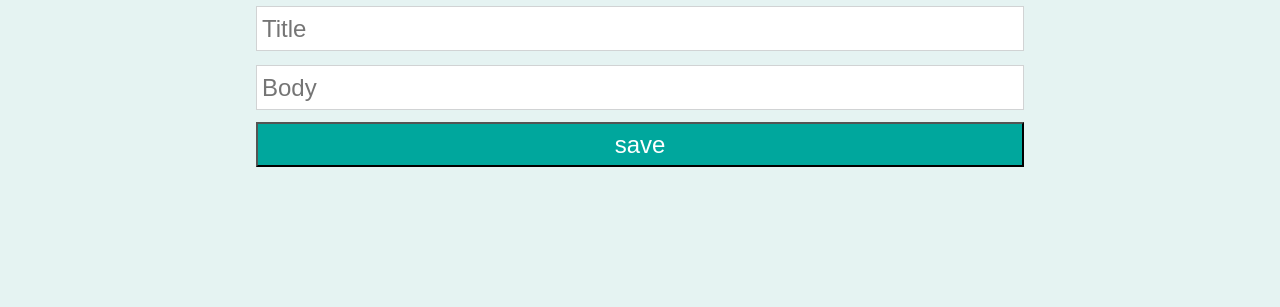
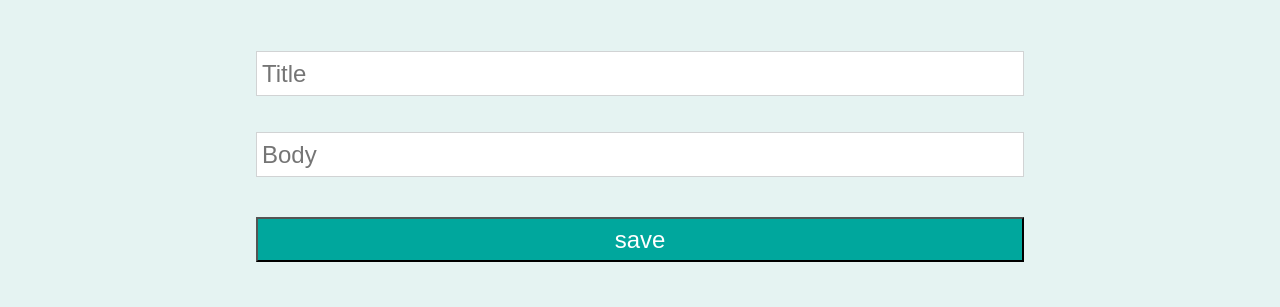
Before and after one commit to Tobin-jn/idea-box-TN-AK, a plain HTML site: page index.html in a window 1280 px wide. Shown: the part 157-464 px from the top of the page. Drawn offline with nearby package versions, Linux system fonts and the light colour scheme.

Commit message:
Complete styling input section of page

```diff
--- a/styles.css
+++ b/styles.css
@@ -60,7 +60,7 @@ h1 span {
   display: flex;
   flex-direction: column;
   grid-area: idea-entry;
-  /* justify-content: space-between; */
+  justify-content: space-around;
 
 }
 
@@ -72,7 +72,7 @@ h1 span {
   color: #939598;
   font-size: 24px;
   height: 45px;
-  margin: 7px;
+  margin: 1px;
   padding: 5px;
   width: 60%;
 }
```
